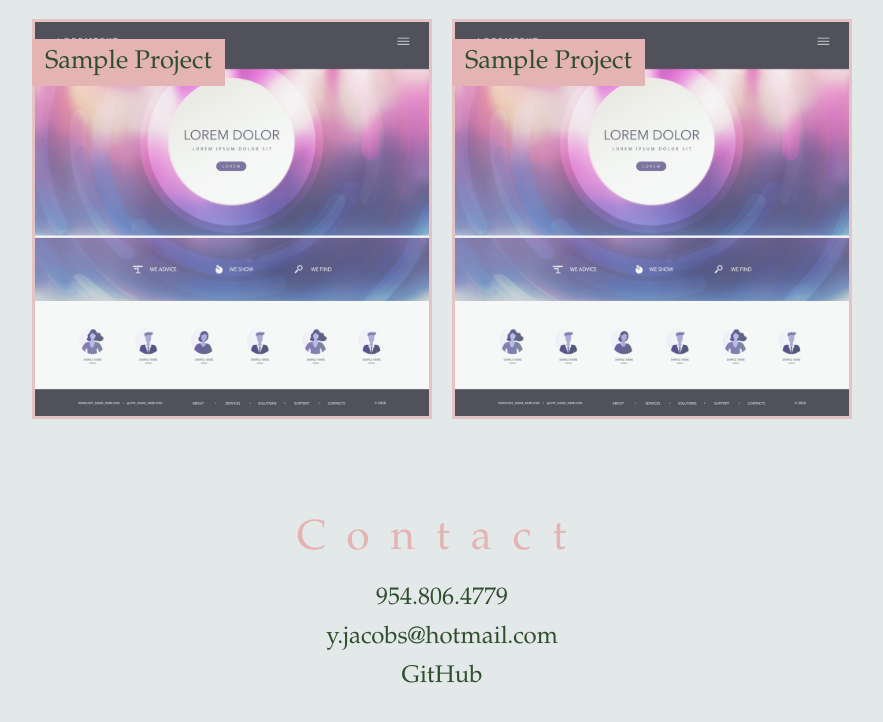
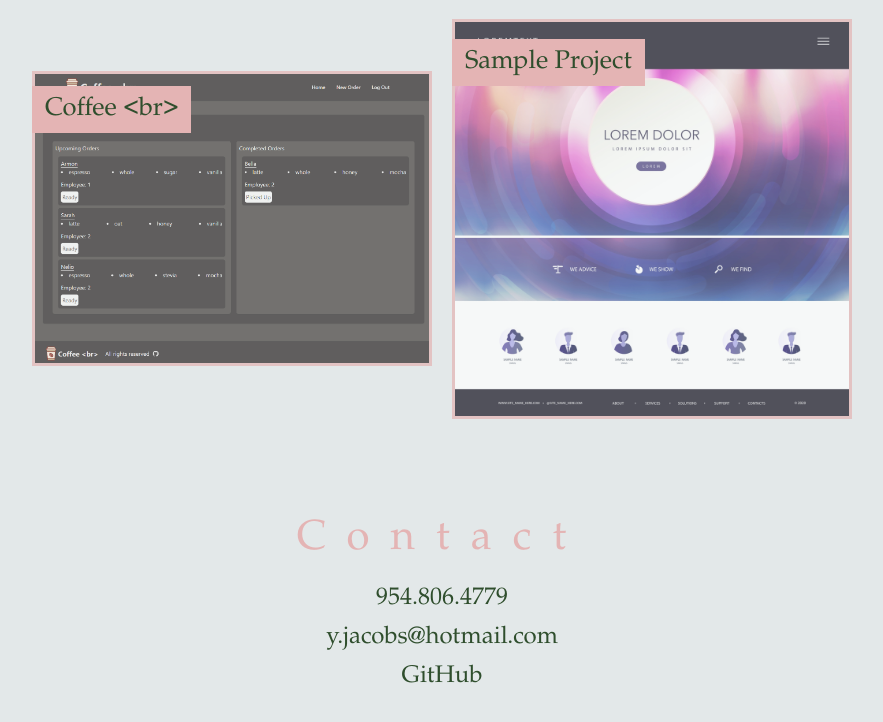
Before and after one commit to yoli19/personal-portfolio, a plain HTML site: page index.html in a window 1280 px wide. Shown: the part 1313-2035 px from the top of the page, without its empty margins (198-1081 px from the left). Drawn offline with Linux system fonts and the light colour scheme.

Commit message:
added project

```diff
--- a/index.html
+++ b/index.html
@@ -69,10 +69,10 @@
                 </div>
                 <div class="project">
                     <div class="project-title">
-                        <h2>Sample Project</h2>
+                        <h2>Coffee &lt;br&gt;</h2>
                     </div>
-                    <a href="">
-                    <img src="./assets/images/project-template.jpg" alt="website template photo" />
+                    <a href="https://limitless-everglades-24758.herokuapp.com/login">
+                    <img src="./assets/images/coffee-break-screenshot.png" alt="coffee break dashboard screenshot" />
                     </a>
                 </div>
                 <div class="project">
```
Also changed, not shown: assets/images/coffee-break-screenshot.png (added).
